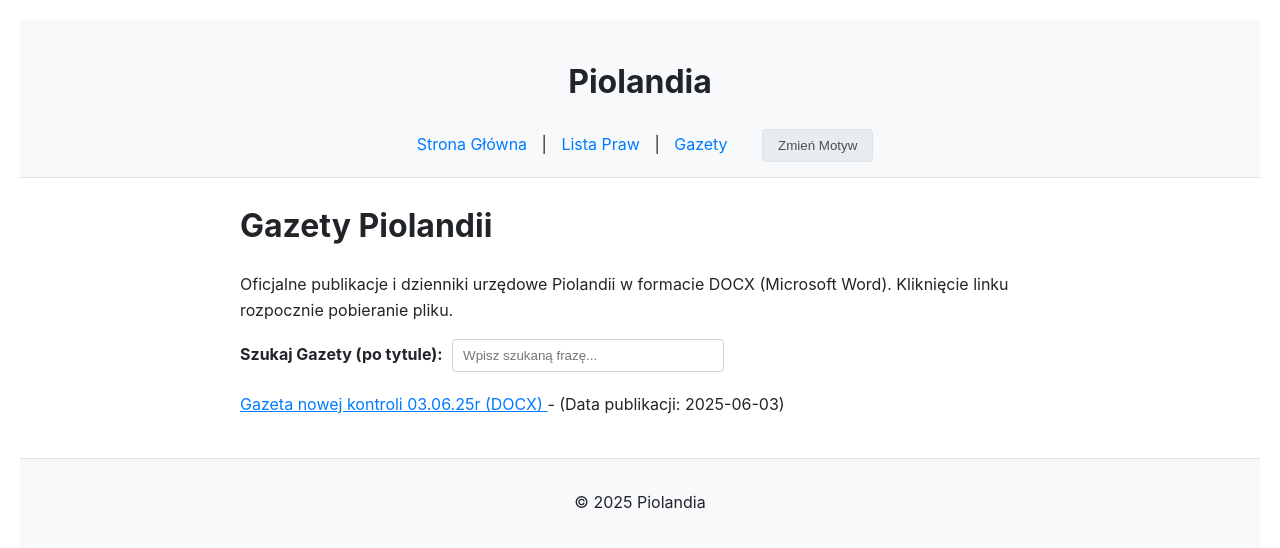
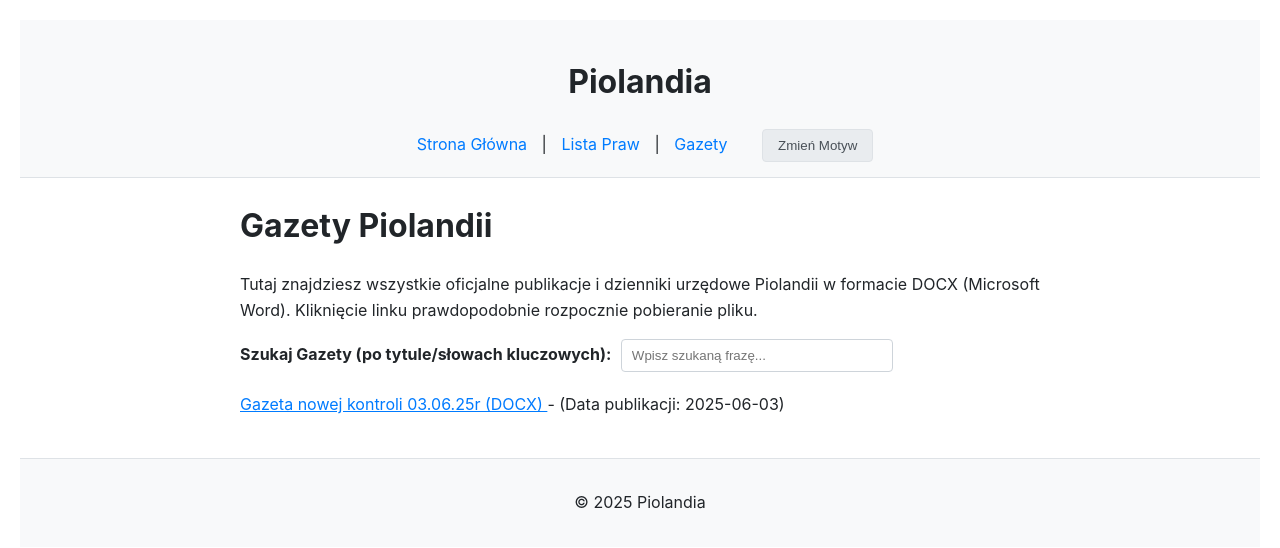
Before and after one commit to kacper010211/Piolandia, a Jekyll site: the page built from gazety.md, in a window 1280 px wide. Shown: the top 548 px of the page. Built offline with Jekyll 4.4.1, drawn with Linux system fonts in a browser that asks for light colours; part of the change alters nothing that is shown.

Commit message:
Update gazety.md

```diff
--- a/gazety.md
+++ b/gazety.md
@@ -6,19 +6,17 @@ permalink: /gazety/
 
 # Gazety Piolandii
 
-Oficjalne publikacje i dzienniki urzędowe Piolandii w formacie DOCX (Microsoft Word). Kliknięcie linku rozpocznie pobieranie pliku.
+Tutaj znajdziesz wszystkie oficjalne publikacje i dzienniki urzędowe Piolandii w formacie DOCX (Microsoft Word). Kliknięcie linku prawdopodobnie rozpocznie pobieranie pliku.
 
-<!-- WYSZUKIWARKA NAD LISTĄ -->
 <div class="search-container">
-  <label for="gazette-search">Szukaj Gazety (po tytule):</label>
+  <label for="gazette-search">Szukaj Gazety (po tytule/słowach kluczowych):</label>
   <input type="text" id="gazette-search" placeholder="Wpisz szukaną frazę...">
 </div>
 
-<!-- LISTA GAZET -->
 <ul id="gazette-list">
-  {% assign sorted_gazettes = site.gazettes | sort: 'date' | reverse %}
+  {% assign sorted_gazettes = site.gazettes | sort: 'title' %}
   {% for gazette in sorted_gazettes %}
-    <li>
+    <li data-keywords="{{ gazette.keywords | downcase }}">
       <a href="/assets/docs/gazettes/{{ gazette.docx_url }}" download>
         {{ gazette.title | default: gazette.basename }} (DOCX)
       </a>
@@ -29,15 +27,26 @@ Oficjalne publikacje i dzienniki urzędowe Piolandii w formacie DOCX (Microsoft
   {% endfor %}
 </ul>
 
-<!-- SKRYPT WYSZUKIWARKI -->
 <script>
-  document.getElementById('gazette-search').addEventListener('input', function () {
-    const query = this.value.toLowerCase();
-    const listItems = document.querySelectorAll('#gazette-list li');
+  const searchInput = document.getElementById('gazette-search');
+  const gazetteList = document.getElementById('gazette-list');
+  const listItems = gazetteList.getElementsByTagName('li');
 
-    listItems.forEach(function (item) {
-      const text = item.textContent.toLowerCase();
-      item.style.display = text.includes(query) ? '' : 'none';
-    });
+  searchInput.addEventListener('keyup', function() {
+    const filter = searchInput.value.toLowerCase().trim();
+    for (let i = 0; i < listItems.length; i++) {
+      const item = listItems[i];
+      const link = item.getElementsByTagName('a')[0];
+      const keywords = item.getAttribute('data-keywords') || '';
+
+      if (link) {
+        const title = link.textContent || link.innerText;
+        if (title.toLowerCase().indexOf(filter) > -1 || keywords.indexOf(filter) > -1) {
+          item.style.display = "";
+        } else {
+          item.style.display = "none";
+        }
+      }
+    }
   });
 </script>
```
